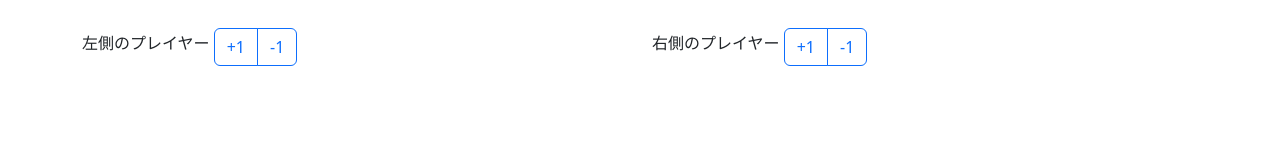
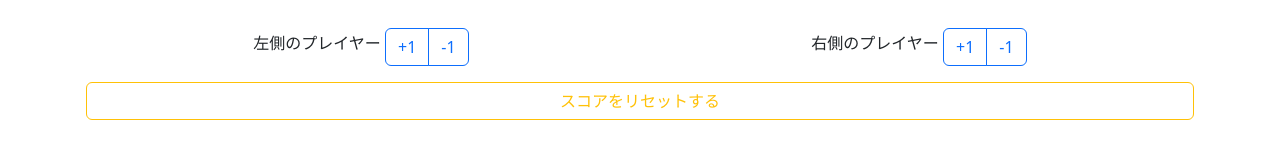
Before and after one commit to den3606/nnjc-layout, a website built with Vite: page src/dashboard/score.html in a window 1280 px wide. Built offline with nearby package versions, Linux system fonts and the light colour scheme.

Commit message:
feat: スコアresetボタンを実装した

```diff
--- a/src/dashboard/score.html
+++ b/src/dashboard/score.html
@@ -9,10 +9,11 @@
   <title>Document</title>
 </head>
 
-<body class="bg-light.bg-gradient">
+<body>
   <div class="container my-3">
-    <div class="row">
-      <div class="col my-2">
+    <div class="row my-2">
+      <div class="d-flex justify-content-evenly">
+        <div class="col my-2 text-center">
           <label>左側のプレイヤー</label>
           <div class="btn-group mt-1" role="group" aria-label="Basic outlined">
             <button id="plus-left-player-score" type="button" class="btn btn-outline-primary">
@@ -23,7 +24,7 @@
             </button>
           </div>
         </div>
-      <div class="col my-2">
+        <div class="col my-2 text-center">
           <label>右側のプレイヤー</label>
           <div class="btn-group mt-1" role="group" aria-label="Basic outlined">
             <button id="plus-right-player-score" type="button" class="btn btn-outline-primary">
@@ -36,6 +37,10 @@
         </div>
       </div>
     </div>
+    <div class="row mt-2 px-3">
+      <button id="reset-player-score" type="button" class="btn btn-outline-warning">スコアをリセットする</button>
+    </div>
+  </div>
 
 </body>
 
--- a/src/dashboard/src/score.ts
+++ b/src/dashboard/src/score.ts
@@ -33,3 +33,11 @@ if (!rightPlayerMinusElement) { throw new Error('selector not found'); }
 rightPlayerMinusElement.addEventListener('click', () => {
   rightPlayerScoreReplicant.value = Number(rightPlayerScoreReplicant.value) - 1;
 });
+
+// 初期化
+const scoreResetElement = document.querySelector<HTMLButtonElement>('#reset-player-score');
+if (!scoreResetElement) { throw new Error('selector not found'); }
+scoreResetElement.addEventListener('click', () => {
+  leftPlayerScoreReplicant.value = 0;
+  rightPlayerScoreReplicant.value = 0;
+});
```
Lines whose indentation alone changed are shown as unchanged.
